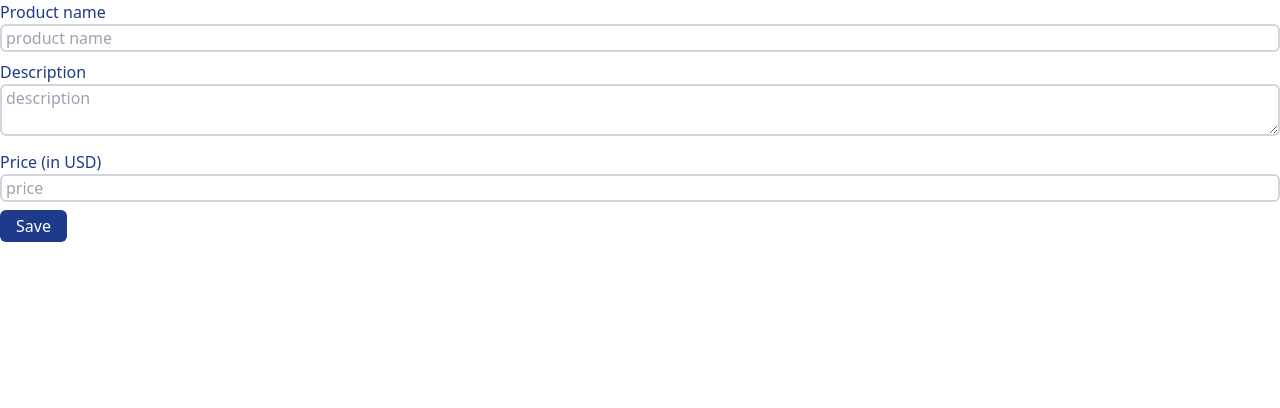
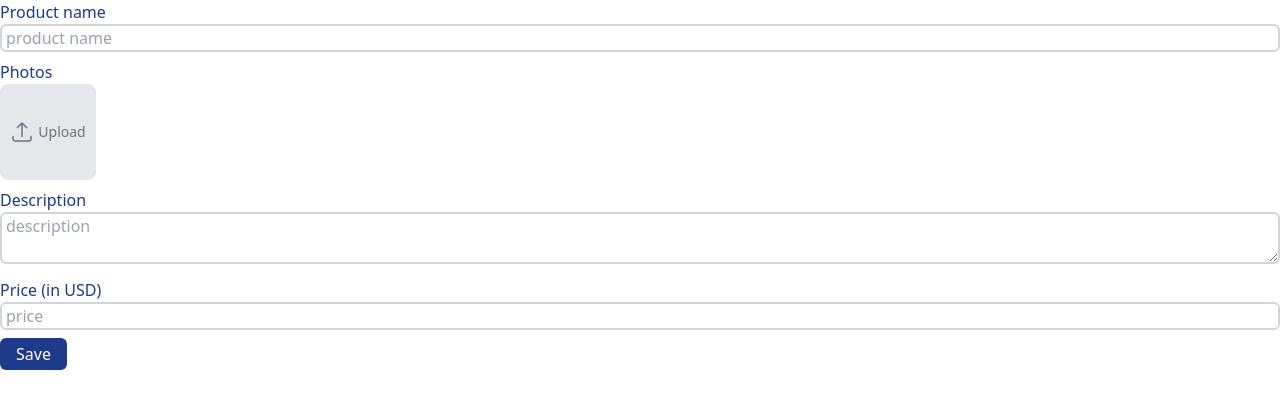
Before and after one commit to FerAlcocer/ecommerce-fullStack, a Next.js app: page /components/ProductForm in a window 1280 px wide. Shown: the top 408 px of the page. Built offline with nearby package versions, Linux system fonts and the light colour scheme.

Commit message:
avances en la opcion de agregar imagenes al producto

```diff
--- a/models/Product.js
+++ b/models/Product.js
@@ -4,6 +4,7 @@ const ProductSchema = new Schema({
   title: { type: String, required: true },
   description: String,
   price: { type: Number, required: true },
+  images: [{ type: String }],
 });
 
 export const Producto = models.Producto || model("Producto", ProductSchema);
--- a/package.json
+++ b/package.json
@@ -9,16 +9,20 @@
     "lint": "next lint"
   },
   "dependencies": {
+    "@aws-sdk/client-s3": "^3.350.0",
     "@next-auth/mongodb-adapter": "^1.1.3",
     "axios": "^1.4.0",
     "eslint": "8.40.0",
     "eslint-config-next": "13.4.3",
+    "mime-types": "^2.1.35",
     "mongodb": "^5.5.0",
     "mongoose": "^7.2.0",
+    "multiparty": "^4.2.3",
     "next": "13.4.3",
     "next-auth": "^4.22.1",
     "react": "18.2.0",
-    "react-dom": "18.2.0"
+    "react-dom": "18.2.0",
+    "react-spinners": "^0.13.8"
   },
   "devDependencies": {
     "autoprefixer": "^10.4.14",
--- a/pages/api/products.js
+++ b/pages/api/products.js
@@ -14,18 +14,26 @@ export default async function handle(req, res) {
   }
 
   if (method === "POST") {
-    const { title, description, price } = req.body;
+    const { title, description, price, images } = req.body;
     const productDoc = await Producto.create({
       title,
       description,
       price,
+      images,
     });
     res.json(productDoc);
   }
 
   if (method === "PUT") {
-    const { title, description, price, _id } = req.body;
-    await Producto.updateOne({ _id }, { title, description, price });
+    const { title, description, price, images, _id } = req.body;
+    await Producto.updateOne({ _id }, { title, description, price, images });
     res.json(true);
   }
+
+  if (method === "DELETE") {
+    if (req.query?.id) {
+      await Producto.deleteOne({ _id: req.query?.id });
+      res.json(true);
+    }
+  }
 }
--- a/pages/api/upload.js
+++ b/pages/api/upload.js
@@ -1 +1,48 @@
-export default async function handle(req, res) {}
+import multiparty from "multiparty";
+import { PutObjectCommand, S3Client } from "@aws-sdk/client-s3";
+import fs from "fs";
+import mime from "mime-types";
+
+const bucketName = "fernext-ecommerce";
+
+export default async function handle(req, res) {
+  const form = new multiparty.Form();
+  const { fields, files } = await new Promise((resolve, reject) => {
+    form.parse(req, (err, fields, files) => {
+      if (err) reject(err);
+      resolve({ fields, files });
+    });
+  });
+  console.log("length:", files.file.length);
+  const client = new S3Client({
+    region: "us-east-2",
+    credentials: {
+      accessKeyId: process.env.S3_ACCESS_KEY,
+      secretAccessKey: process.env.S3_SECRET_ACCESS_KEY,
+    },
+  });
+  const links = [];
+
+  for (const file of files.file) {
+    const ext = file.originalFilename.split(".").pop();
+    const newFilename = Date.now() + "." + ext;
+    console.log({ ext, file });
+    await client.send(
+      new PutObjectCommand({
+        Bucket: bucketName,
+        Key: newFilename,
+        Body: fs.readFileSync(file.path),
+        ACL: "public-read",
+        ContentType: mime.lookup(file.path),
+      })
+    );
+    const link = `https://${bucketName}.S3.amazonaws.com/${newFilename}`;
+    links.push(link);
+  }
+
+  return res.json({ links });
+}
+
+export const config = {
+  api: { bodyParser: false },
+};
--- a/pages/components/ProductForm.js
+++ b/pages/components/ProductForm.js
@@ -7,17 +7,20 @@ export default function ProductForm({
   title: existingTitle,
   description: existingDescription,
   price: existingPrice,
+  images: existingImages,
 }) {
   const [title, setTitle] = useState(existingTitle || "");
   const [description, setDescription] = useState(existingDescription || "");
   const [price, setPrice] = useState(existingPrice || "");
+  const [images, setImages] = useState(existingImages || []);
   const [goToProducts, setGoToProducts] = useState(false);
+  const [isUploading, setIsUploading] = useState(false);
   const router = useRouter();
 
   async function saveProduct(ev) {
     ev.preventDefault();
 
-    const data = { title, description, price };
+    const data = { title, description, price, images };
     if (_id) {
       //update
       await axios.put("/api/products", { ...data, _id });
@@ -36,10 +39,16 @@ export default function ProductForm({
   async function uploadImages(ev) {
     const files = ev.target?.files;
     if (files?.length > 0) {
+      setIsUploading(true);
       const data = new FormData();
-      files.forEach((file) => data.append("file", file));
+      for (const file of files) {
+        data.append("file", file);
+      }
       const res = await axios.post("/api/upload", data);
-      console.log(res.data);
+      setImages((oldImages) => {
+        return [...oldImages, ...res.data.links];
+      });
+      setIsUploading(false);
     }
   }
 
@@ -52,6 +61,34 @@ export default function ProductForm({
         value={title}
         onChange={(ev) => setTitle(ev.target.value)}
       />
+      <label>Photos</label>
+      <div className="mb-2 flex flex-wrap gap-2">
+        {!!images?.length &&
+          images.map((link) => (
+            <div key={link} className="h-24">
+              <img src={link} alt="Producto" className="rounded-lg" />
+            </div>
+          ))}
+        {isUploading && <div className="h-24"></div>}
+        <label className=" w-24 h-24  text-center flex items-center justify-center text-sm gap-1 text-gray-500 rounded-lg bg-gray-200 cursor-pointer">
+          <svg
+            xmlns="http://www.w3.org/2000/svg"
+            fill="none"
+            viewBox="0 0 24 24"
+            strokeWidth={1.5}
+            stroke="currentColor"
+            className="w-6 h-6"
+          >
+            <path
+              strokeLinecap="round"
+              strokeLinejoin="round"
+              d="M3 16.5v2.25A2.25 2.25 0 005.25 21h13.5A2.25 2.25 0 0021 18.75V16.5m-13.5-9L12 3m0 0l4.5 4.5M12 3v13.5"
+            />
+          </svg>
+          <div>Upload</div>
+          <input type="file" onChange={uploadImages} className="hidden"></input>
+        </label>
+      </div>
       <label>Description</label>
       <textarea
         placeholder="description"
--- a/styles/globals.css
+++ b/styles/globals.css
@@ -1,6 +1,10 @@
 @tailwind base;
 @tailwind components;
 @tailwind utilities;
+
+img {
+  max-height: 100%;
+}
 
 input,
 textarea {
```
Also changed, not shown: pages/components/Spinner.js (added), 1 other file (tests, documents, lock files or other folders).
